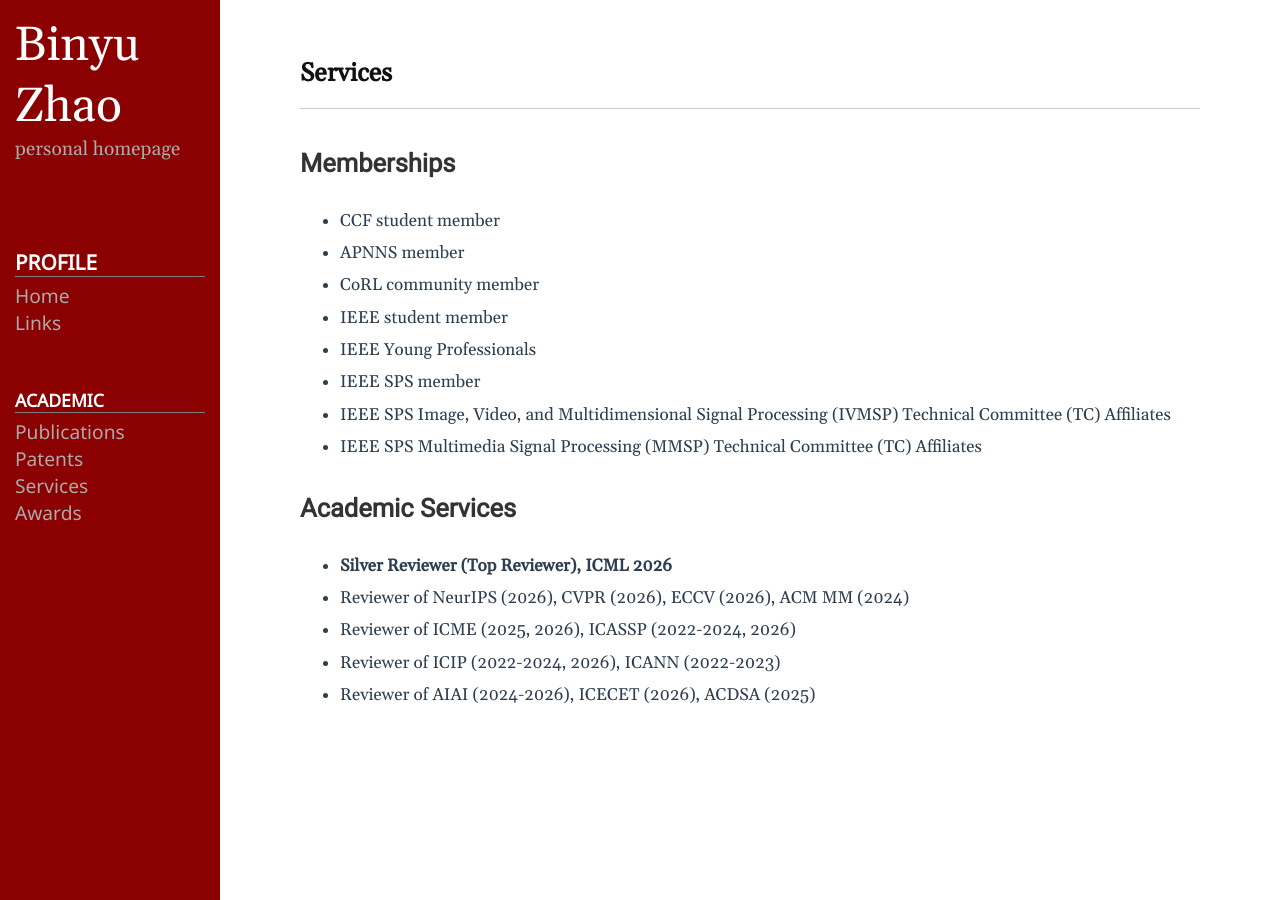
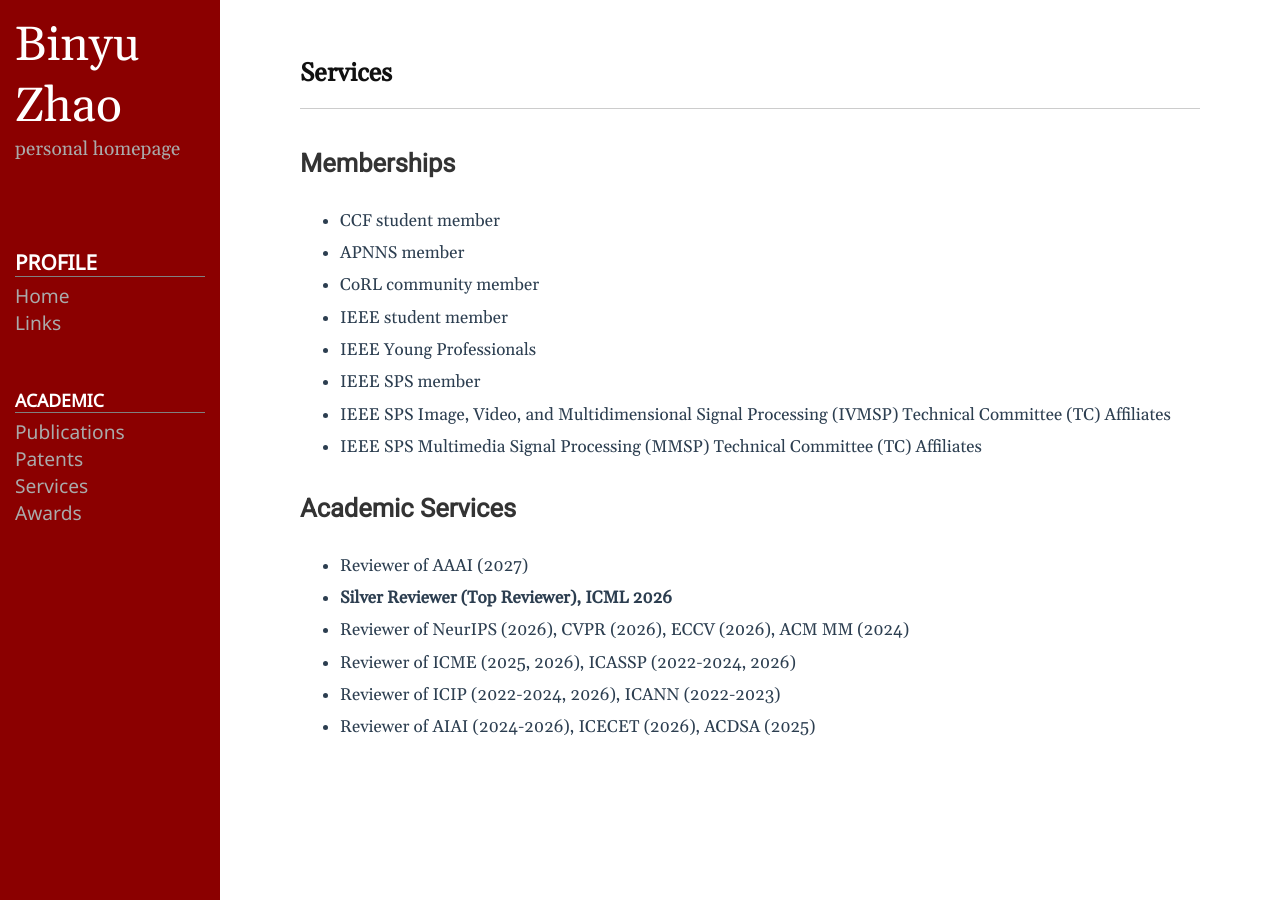
Before and after one commit to byzhaoAI/byzhaoAI.github.io, a Jekyll site: the page built from service.md, in a window 1280 px wide. Built offline with Jekyll 4.4.1, drawn with Linux system fonts in a browser that asks for light colours.

Commit message:
update service

```diff
--- a/service.md
+++ b/service.md
@@ -17,6 +17,7 @@ permalink: /service/
 
 ## Academic Services
 
+- Reviewer of AAAI (2027)
 - **Silver Reviewer (Top Reviewer), ICML 2026**
 - Reviewer of NeurIPS (2026), CVPR (2026), ECCV (2026), ACM MM (2024)
 - Reviewer of ICME (2025, 2026), ICASSP (2022-2024, 2026)
```
